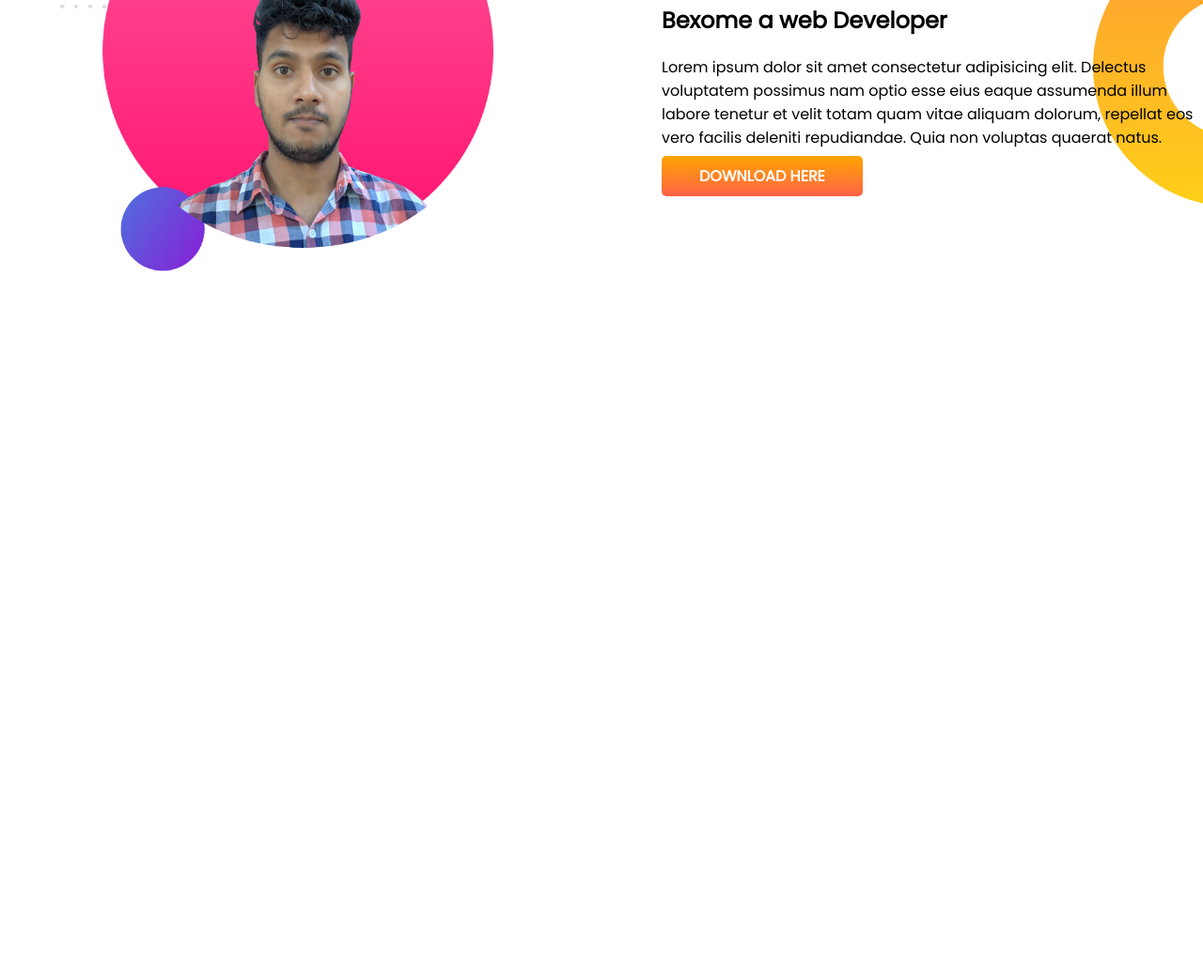
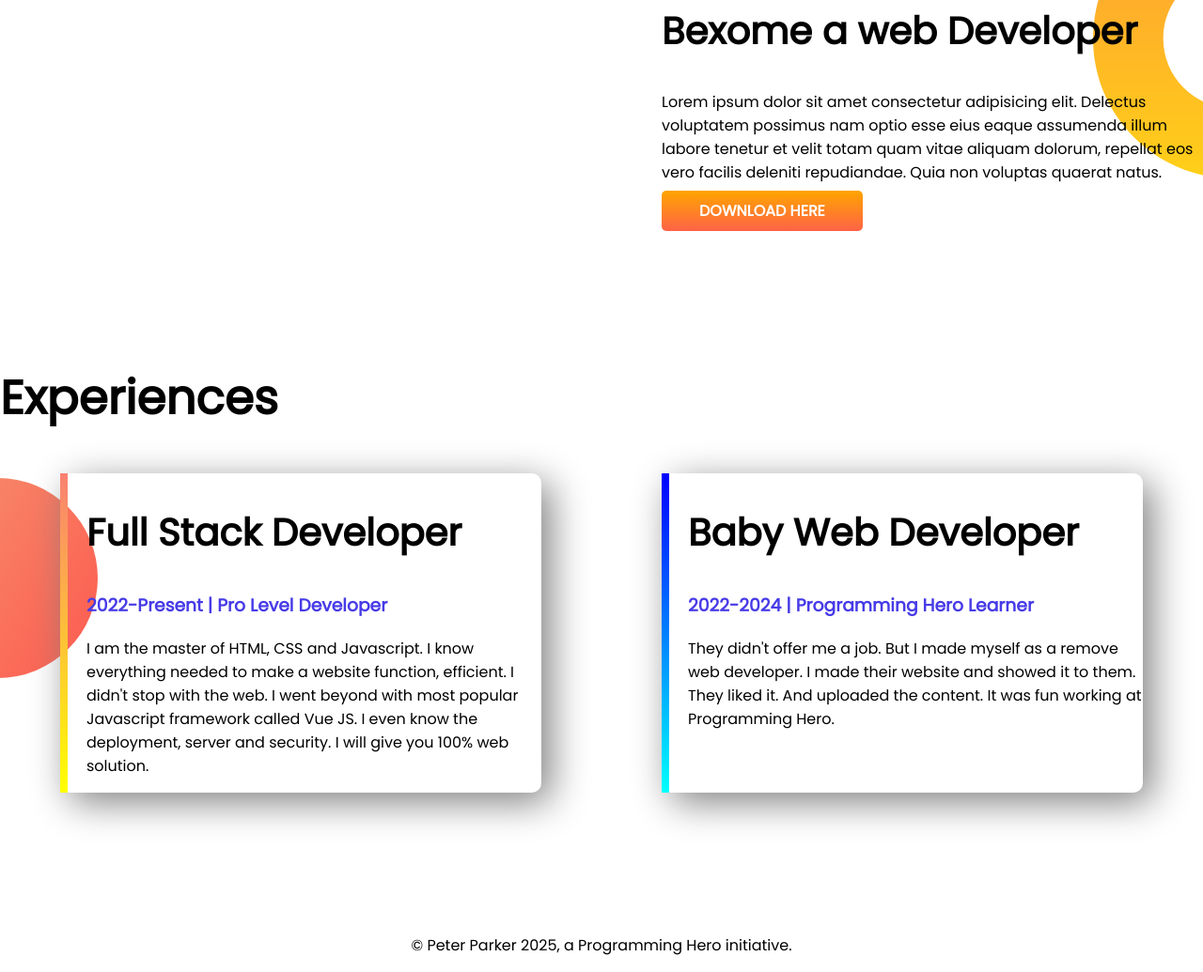
Before and after one commit to Tareq-Islam35/developer-portfolio, a plain HTML site: page index.html in a window 1280 px wide. Shown: the part 768-1803 px from the top of the page at 94% size. Before the commit the page ends 1214 px from the top, so only its background shows below. Drawn offline with Linux system fonts and the light colour scheme.

Commit message:
experience and footer added

```diff
--- a/index.html
+++ b/index.html
@@ -16,7 +16,8 @@
 </head>
 
 <body>
-    <section class="top-banner">
+
+    <section class="top-banner flexible-container">
         <div class="half-width">
             <h1>Welcome To</h1>
             <h1><span class="name-color">Tareq Islam's</span> World<span class="name-color">!</span></h1>
@@ -31,7 +32,8 @@
         <div class="half-width"><img src="Me/Tareq.png" alt=""></div>
 
     </section>
-    <section class="dream-big">
+
+    <section class="dream-big flexible-container">
         <div class="half-width">
             <img src="me/tareq2.png" alt="">
         </div>
@@ -45,10 +47,37 @@
                 deleniti
                 repudiandae. Quia non voluptas quaerat natus.</p>
 
-                <a class="link-button" target="_blank" href="">DOWNLOAD HERE</a>
+            <a class="link-button" target="_blank" href="">DOWNLOAD HERE</a>
         </div>
 
     </section>
+
+    <section class="experience-area">
+        <h1>Experiences</h1>
+        <div class="flexible-container">
+            <div id="full-stack-experience" class="experience-item">
+                <h2>Full Stack Developer</h2>
+                <h3 class="name-color">2022-Present | Pro Level Developer</h3>
+                <p>I am the master of HTML, CSS and Javascript. I know everything needed to make a website function,
+                    efficient. I didn't stop with the web. I went beyond with most popular Javascript framework called
+                    Vue
+                    JS. I even know the deployment, server and security. I will give you 100% web solution.</p>
+            </div>
+            <div id="baby-web-developer" class="experience-item">
+                <h2>Baby Web Developer</h2>
+                <h3 class="name-color">2022-2024 | Programming Hero Learner</h3>
+                <p>They didn't offer me a job. But I made myself as a remove web developer. I made their website and
+                    showed
+                    it to them. They liked it. And uploaded the content. It was fun working at Programming Hero.</p>
+
+            </div>
+        </div>
+
+    </section>
+    <footer>
+        <p>© Peter Parker 2025, a Programming Hero initiative.</p>
+    </footer>
+
 
 
 
--- a/style.css
+++ b/style.css
@@ -5,10 +5,13 @@ body{
 h1{
     font-size: 50px;
 }
+h2{
+    font-size: 40px;
+}
 .name-color{
-    color: coral;
+    color: rgb(71, 59, 231);
 }
-section{
+.flexible-container{
     display: flex;
     margin-bottom: 150px;
 }
@@ -37,3 +40,29 @@ section{
     background-repeat: no-repeat;
     background-position: right;
 }
+.experience-area{
+    background-image: url(images/exp-bg.png);
+    background-repeat: no-repeat;
+    background-position: left;
+}
+.experience-item{
+    width: 40%;
+    margin-left: 5%;
+    margin-right: 5%;
+    padding-left: 20px;
+    border-radius: 10px;
+    box-shadow: 10px 10px 40px grey;
+}
+#baby-web-developer{
+    border-left: 8px solid;
+    border-image: linear-gradient(blue, cyan);
+    border-image-slice: 1;
+}
+#full-stack-experience{
+    border-left: 8px solid;
+    border-image: linear-gradient(salmon, yellow);
+    border-image-slice: 1;
+}
+footer p {
+    text-align: center;
+}
```
Also changed, not shown: Me/Tareq.png (deleted), Me/tareq-removebg-preview.png (deleted), Me/tareq2.png (deleted), Me/tareq3-removebg-preview.png (deleted).
